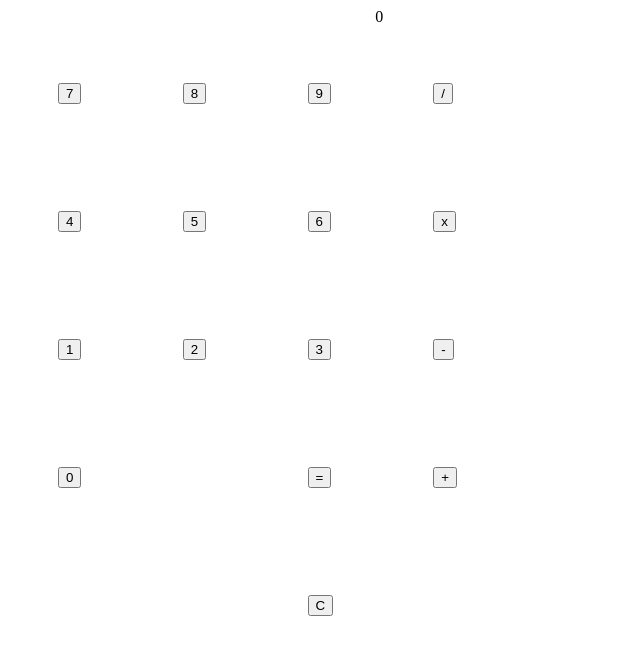
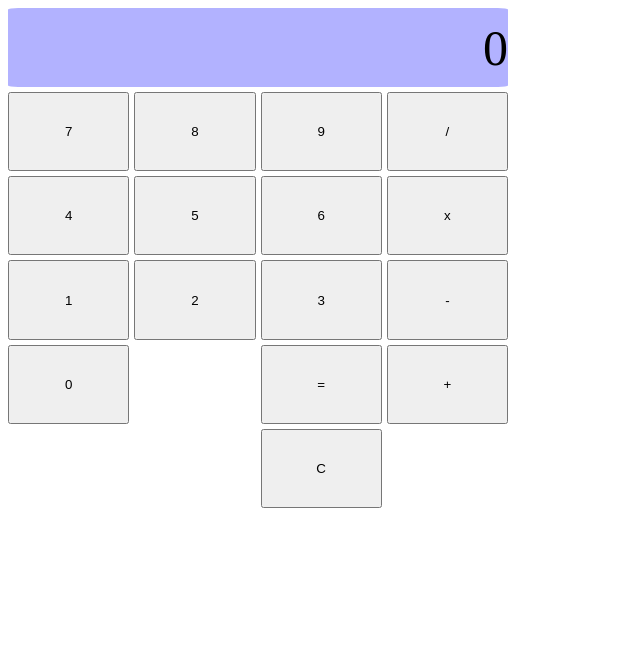
Before and after one commit to h-willis/react-calculator, a React (Create React App) app: page / in a window 1280 px wide. Shown: the top 654 px of the page, without its empty margins (0-640 px from the left). Built offline with nearby package versions, Linux system fonts and the light colour scheme.

Commit message:
fix screen width and further layout tweaks

```diff
--- a/src/CalculatorScreen.js
+++ b/src/CalculatorScreen.js
@@ -3,7 +3,7 @@ import React from 'react'
 function CalculatorScreen({ screenState, gridPosition }) {
   const gridPositions = {
     gridRow: `${gridPosition[0]}`,
-    gridColumn: `${gridPosition[1]} / 4`
+    gridColumn: `${gridPosition[1]} / 5`
   }
 
   return (
--- a/src/styles/styles.css
+++ b/src/styles/styles.css
@@ -8,18 +8,31 @@
   width: 500px;
   height: 500px;
   display: grid;
+  gap: 5px;
   grid-template-columns: repeat(4, 1fr);
   grid-template-rows: repeat(6, 1fr);
 }
 
 .calculatorNumbericButton {
-  font-size: 25px;
+  display: flex;
+  justify-content: center;
+  align-items: center;
+  /* font-size: 25px;
   padding: 50px;
+  height: 100%;
+  width: 100%; */
+}
+
+.calculatorNumbericButton button {
   height: 100%;
   width: 100%;
 }
 
 .calculatorScreen {
   display: flex;
+  font-size: 50px;
   justify-content: right;
+  align-items: center;
+  background-color: rgba(0, 0, 255, 0.301);
+  border-radius: 2%;
 }
```
